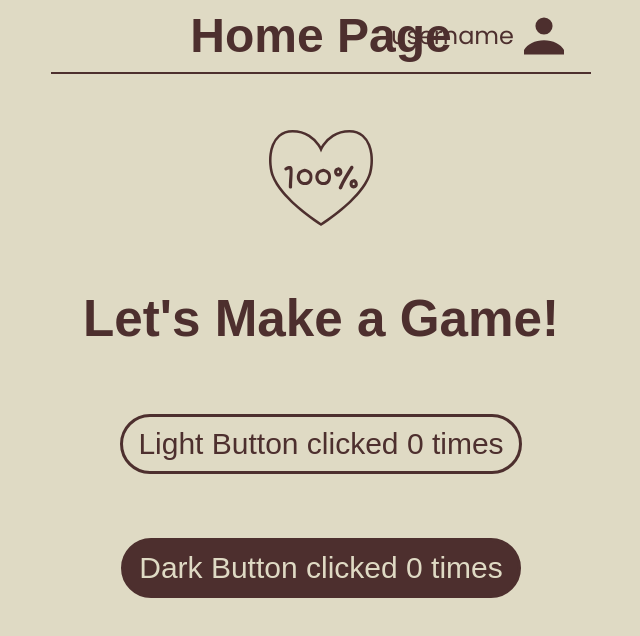
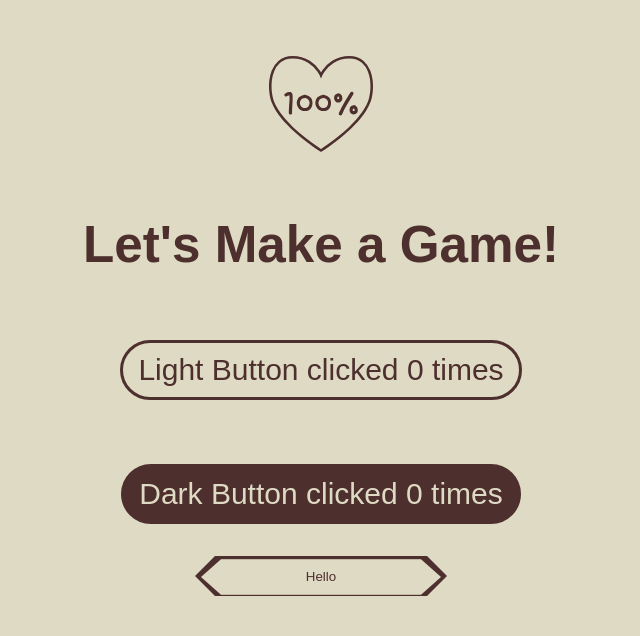
Before and after one commit to wwtbtfc/wwtbtfc-frontend, a React (Vite) app: page / in a window 1280 px wide. Shown: the top 636 px of the page, without its empty margins (319-959 px from the left). Built offline with nearby package versions, Linux system fonts and the light colour scheme; a web font is replaced by a local one.

Commit message:
style: hexagon nagivation buttons, first attempt

```diff
--- /dev/null
+++ b/src/components/NavigationButton/NavigationButton.tsx
@@ -0,0 +1,24 @@
+import { ButtonHTMLAttributes } from 'react';
+import StyledNavigationButton from './StyledNavigationButton';
+import { useNavigate } from 'react-router';
+import StyledButtonBorder from './StyledButtonBorder';
+
+export interface NavButtonProps
+  extends ButtonHTMLAttributes<HTMLButtonElement> {
+  buttonText: string;
+  buttonUrl: string;
+}
+
+export const NavigationButton = (props: NavButtonProps) => {
+  const navigate = useNavigate();
+  const handleClick = () => {
+    navigate(props.buttonUrl);
+  };
+  return (
+    <StyledButtonBorder>
+      <StyledNavigationButton className="navButton" onClick={handleClick}>
+        {props.buttonText}
+      </StyledNavigationButton>
+    </StyledButtonBorder>
+  );
+};
--- /dev/null
+++ b/src/components/NavigationButton/StyledButtonBorder.tsx
@@ -0,0 +1,36 @@
+import styled from 'styled-components';
+import colors from '@ui/styles/colors';
+
+const StyledNavBorder = styled.button`
+  height: 40px;
+  cusor: pointer;
+  position: relative;
+  background: ${colors.brown};
+  border: 0;
+  z-index: 0;
+  &::after {
+    content: '';
+    position: absolute;
+    right: 100%;
+    bottom: 0;
+    width: 0;
+    height: 0;
+    transform: rotate(180deg);
+    border-left: 20px solid ${colors.brown};
+    border-top: 20px solid transparent;
+    border-bottom: 20px solid transparent;
+  }
+  &::before {
+    content: '';
+    position: absolute;
+    right: -20px;
+    bottom: 0;
+    width: 0;
+    height: 0;
+    border-left: 20px solid ${colors.brown};
+    border-top: 20px solid transparent;
+    border-bottom: 20px solid transparent;
+  }
+`;
+
+export default StyledNavBorder;
--- /dev/null
+++ b/src/components/NavigationButton/StyledNavigationButton.tsx
@@ -0,0 +1,43 @@
+import styled from 'styled-components';
+import colors from '@ui/styles/colors';
+
+const StyledNavButton = styled.button`
+  width: 200px;
+  cusor: pointer;
+  height: 40px;
+  position: relative;
+  color: ${colors.brown};
+  background: ${colors.tan};
+  border: 0;
+  transform: scale(1, 0.89);
+
+  justify-items: center;
+
+  z-index: 1;
+
+  &::after {
+    content: '';
+    position: absolute;
+    right: 100%;
+    bottom: 0;
+    width: 0;
+    height: 0;
+    transform: rotate(180deg);
+    border-left: 20px solid ${colors.tan};
+    border-top: 20px solid transparent;
+    border-bottom: 20px solid transparent;
+  }
+  &::before {
+    content: '';
+    position: absolute;
+    right: -20px;
+    bottom: 0;
+    width: 0;
+    height: 0;
+    border-left: 20px solid ${colors.tan};
+    border-top: 20px solid transparent;
+    border-bottom: 20px solid transparent;
+  }
+`;
+
+export default StyledNavButton;
--- /dev/null
+++ b/src/components/NavigationButton/index.ts
@@ -0,0 +1 @@
+export { NavigationButton } from './NavigationButton';
--- a/src/views/HomePage/HomePage.tsx
+++ b/src/views/HomePage/HomePage.tsx
@@ -2,7 +2,7 @@ import { Button } from '@ui/components';
 import StyledHomePage from './StyledHomePage';
 import logo from '/wwtbtfc.svg';
 import { useState } from 'react';
-import { TitleBanner } from '@ui/components/TitleBanner';
+import { NavigationButton } from '@ui/components/NavigationButton';
 
 /**
  * Main home page for the app
@@ -13,7 +13,6 @@ export const HomePage = () => {
 
   return (
     <>
-      <TitleBanner title="Home Page" />
       <StyledHomePage>
         <div>
           <img src={logo} className="logo" alt="WWTBTFC logo" />
@@ -32,6 +31,7 @@ export const HomePage = () => {
             Dark Button clicked {count2} times
           </Button>
         </div>
+        <NavigationButton buttonText="Hello" buttonUrl="/overview" />
       </StyledHomePage>
     </>
   );
--- a/src/views/HowToPlay/Home/Home.tsx
+++ b/src/views/HowToPlay/Home/Home.tsx
@@ -14,6 +14,7 @@ export const Home = () => {
           { path: '/lifelines', title: 'Lifelines' },
         ]}
       ></KeepReading>
+
       <BackButton />
     </>
   );
```
